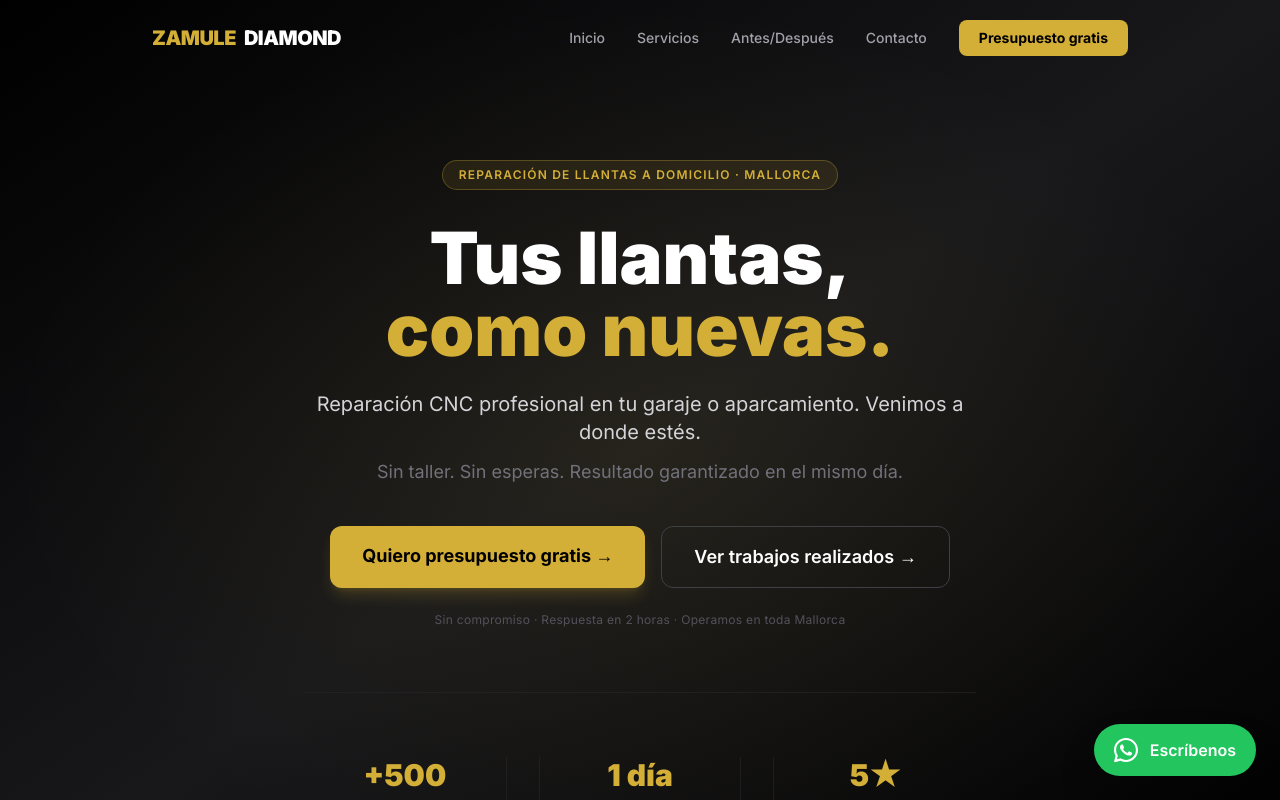
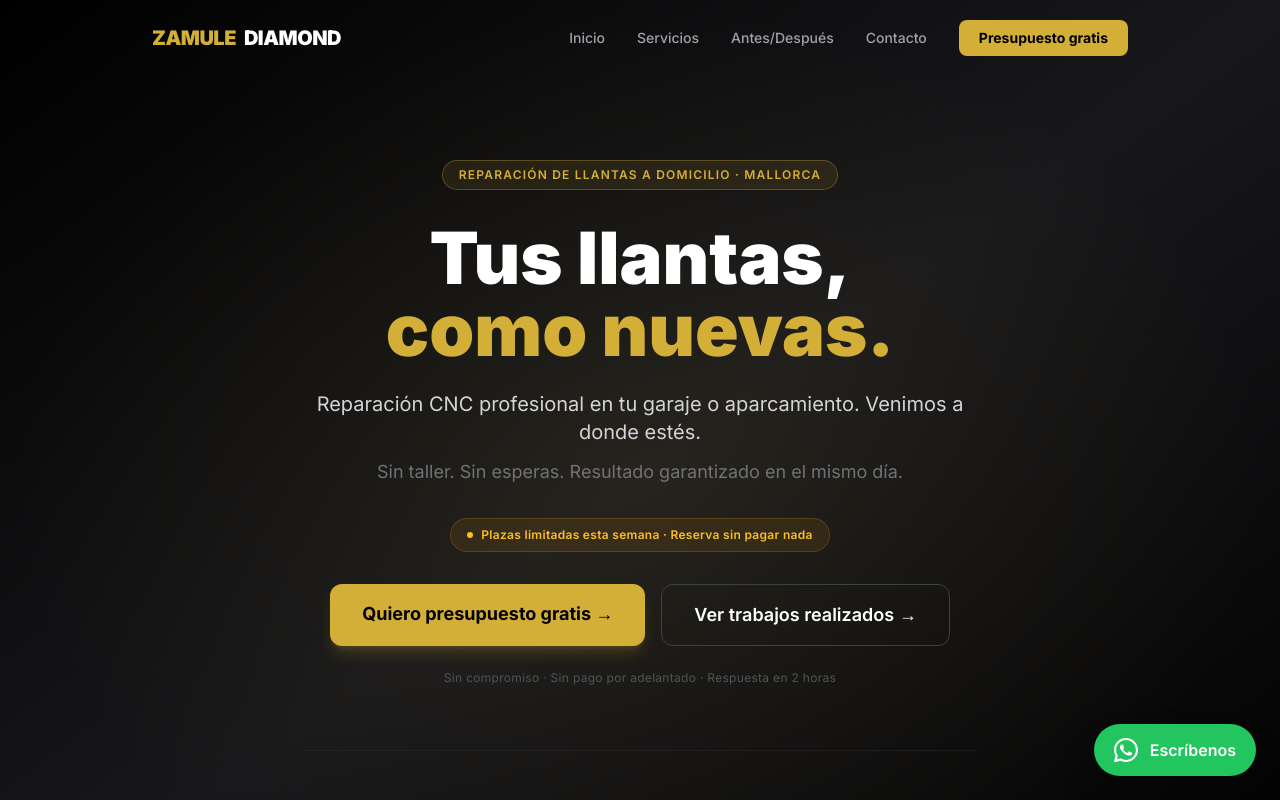
Before and after one commit to Zamule-2022/zamulediamond-web, a Next.js app: page / in a window 1280 px wide. Shown: the top 800 px of the page. Built offline with nearby package versions, Linux system fonts and the light colour scheme.

Commit message:
Update Hero.jsx

```diff
--- a/src/components/Hero.jsx
+++ b/src/components/Hero.jsx
@@ -1,7 +1,6 @@
 export default function Hero() {
   return (
     <section id="inicio" className="relative min-h-screen bg-black flex items-center justify-center overflow-hidden pt-20">
-      {/* Fondo degradado */}
       <div className="absolute inset-0 bg-gradient-to-br from-black via-zinc-900 to-black" />
       <div className="absolute inset-0 bg-[radial-gradient(ellipse_at_center,_rgba(212,175,55,0.08)_0%,_transparent_70%)]" />
 
@@ -19,9 +18,15 @@ export default function Hero() {
         <p className="text-zinc-300 text-lg md:text-xl max-w-2xl mx-auto mb-3">
           Reparaci&oacute;n CNC profesional en tu garaje o aparcamiento. Venimos a donde est&eacute;s.
         </p>
-        <p className="text-zinc-500 text-base md:text-lg max-w-xl mx-auto mb-10">
+        <p className="text-zinc-500 text-base md:text-lg max-w-xl mx-auto mb-8">
           Sin taller. Sin esperas. Resultado garantizado en el mismo d&iacute;a.
         </p>
+
+        {/* Urgencia */}
+        <div className="inline-flex items-center gap-2 bg-amber-500/10 border border-amber-500/20 rounded-full px-4 py-2 mb-8">
+          <span className="w-1.5 h-1.5 rounded-full bg-amber-400 flex-shrink-0" />
+          <span className="text-amber-400 text-xs font-semibold tracking-wide">Plazas limitadas esta semana &middot; Reserva sin pagar nada</span>
+        </div>
 
         <div className="flex flex-col sm:flex-row gap-4 justify-center">
           <a
@@ -38,9 +43,9 @@ export default function Hero() {
           </a>
         </div>
 
-        {/* Confianza */}
+        {/* Objección eliminada */}
         <p className="text-zinc-600 text-xs mt-6 tracking-wide">
-          Sin compromiso &middot; Respuesta en 2 horas &middot; Operamos en toda Mallorca
+          Sin compromiso &middot; Sin pago por adelantado &middot; Respuesta en 2 horas
         </p>
 
         {/* Stats */}
```
